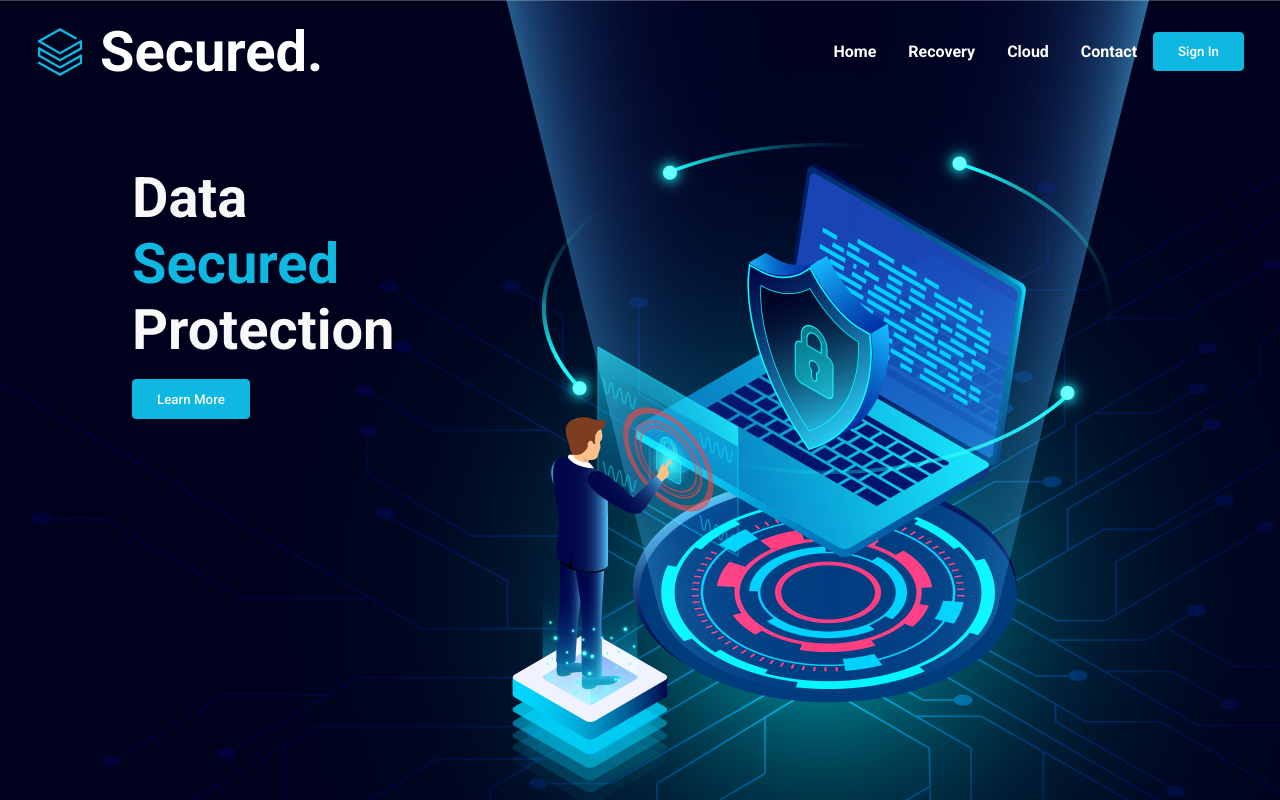
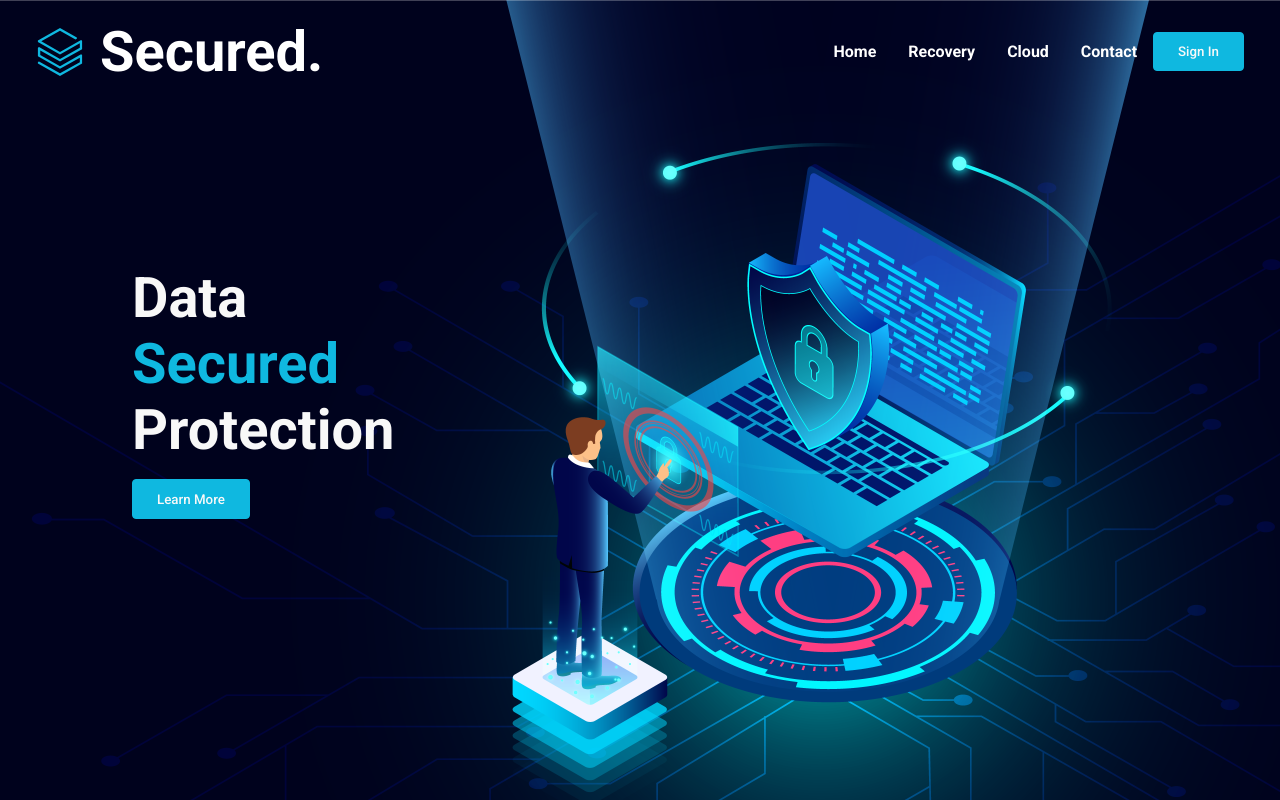
Before and after one commit to mittell/react-security-site, a React (Create React App) app: page / in a window 1280 px wide. Built offline with nearby package versions, Linux system fonts and the light colour scheme.

Commit message:
feat: updated styling

```diff
--- a/src/components/Hero/HeroStyles.css
+++ b/src/components/Hero/HeroStyles.css
@@ -10,7 +10,7 @@
 }
 
 .hero .content {
-	height: 75vh;
+	height: 100vh;
 	display: flex;
 	flex-direction: column;
 	justify-content: center;
@@ -26,6 +26,10 @@
 	color: var(--primary-color);
 }
 
+.hero button {
+	cursor: pointer;
+}
+
 @media screen and (max-width: 940px) {
 	.hero .content {
 		margin-left: 1rem;
```
